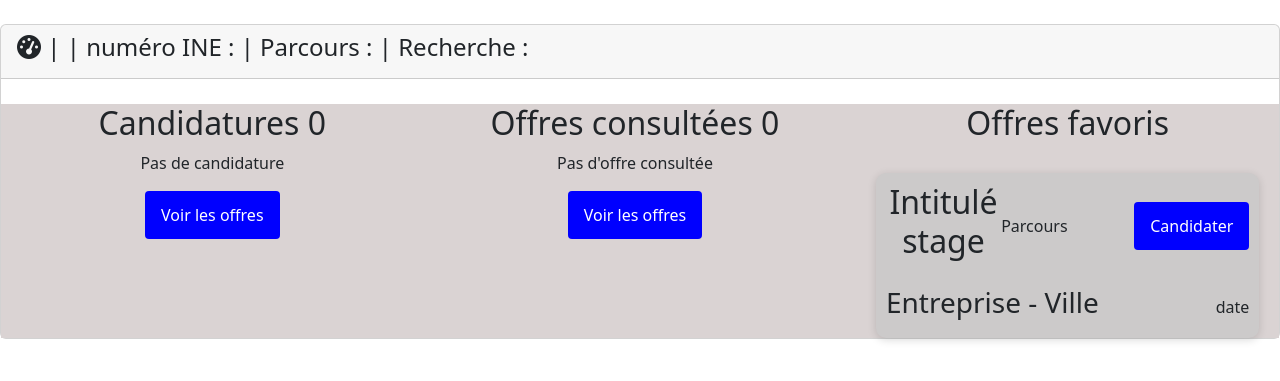
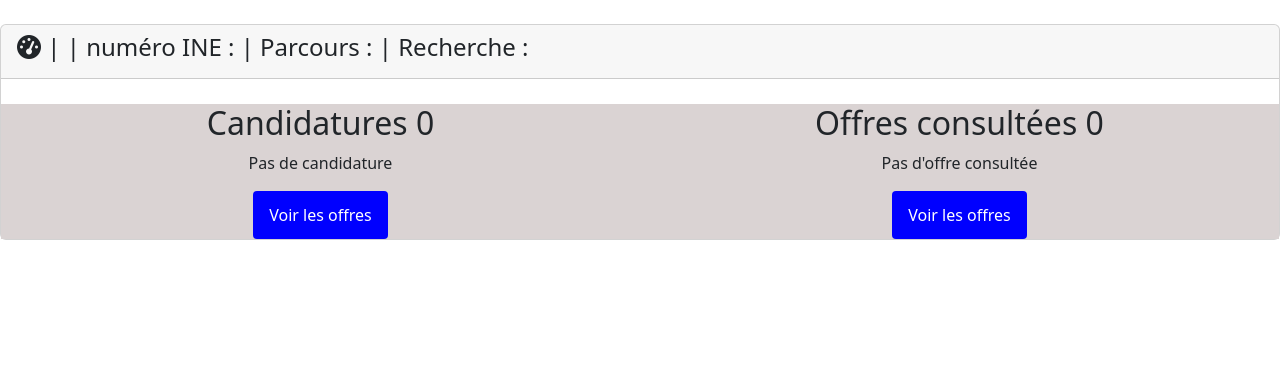
Before and after one commit to ruets/MonCarnetDeStage, a Symfony app: template templates/Tableau_de_bord/index.html.twig in a window 1280 px wide. Shown: the part 56-437 px from the top of the page. Run offline with Twig, Linux system fonts and the light colour scheme; the template is opened without the code that fills it, so the values that code supplies are empty; some libraries are stand-ins or nearby versions.

Commit message:
commit final

```diff
--- a/templates/Tableau_de_bord/index.html.twig
+++ b/templates/Tableau_de_bord/index.html.twig
@@ -152,24 +152,6 @@
             </a>
             {% endif %}
         </div>
-        <div class="favoris">
-            <h2>Offres favoris</h2>
-            <div class="list-offres">
-                <div class="offre">
-                    <div class="ligne1-offre">
-                        <div class="stage">
-                            <h2>Intitulé stage</h2>
-                            <span>Parcours</span>
-                        </div>
-                        <button class="button-candidater">Candidater</button>
-                    </div>
-                    <div class="ligne2-offre">
-                        <h3>Entreprise - Ville</h3>
-                        <span>date</span>
-                    </div>
-                </div>
-            </div>
-        </div>
     </div>
 
 
```
